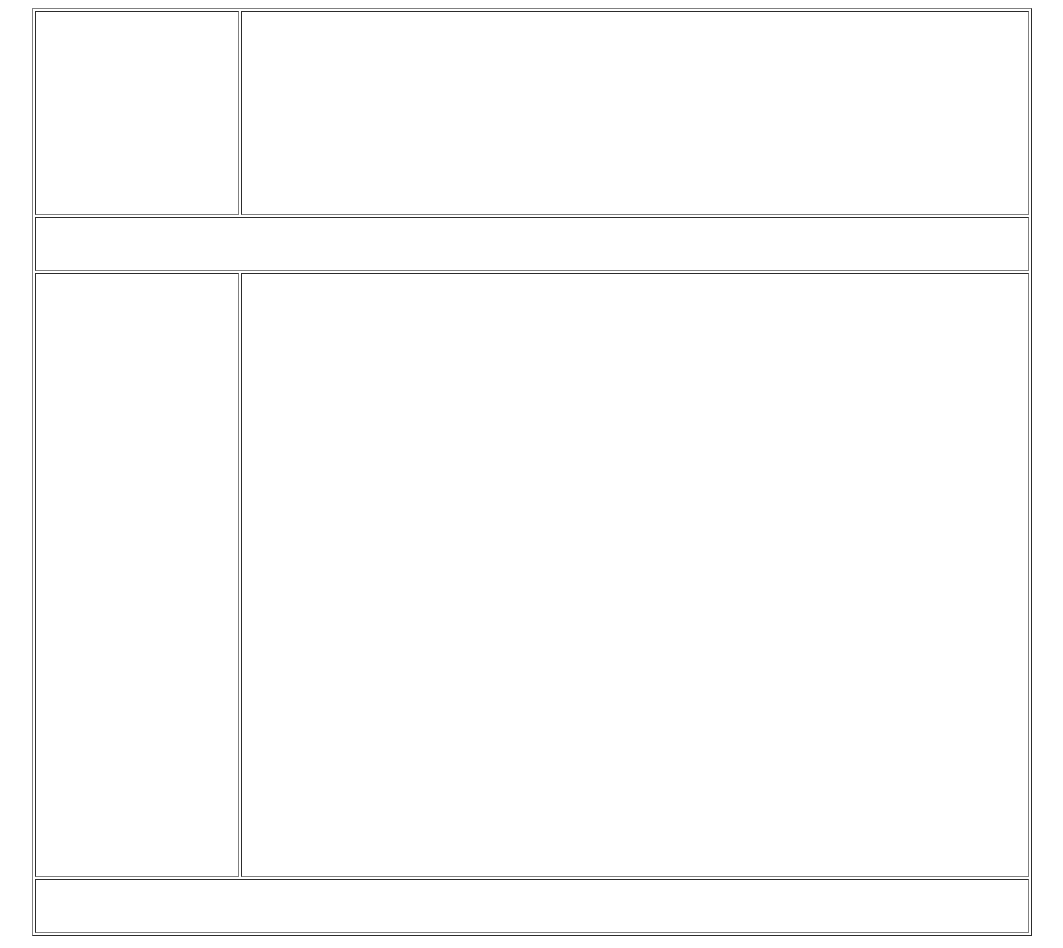
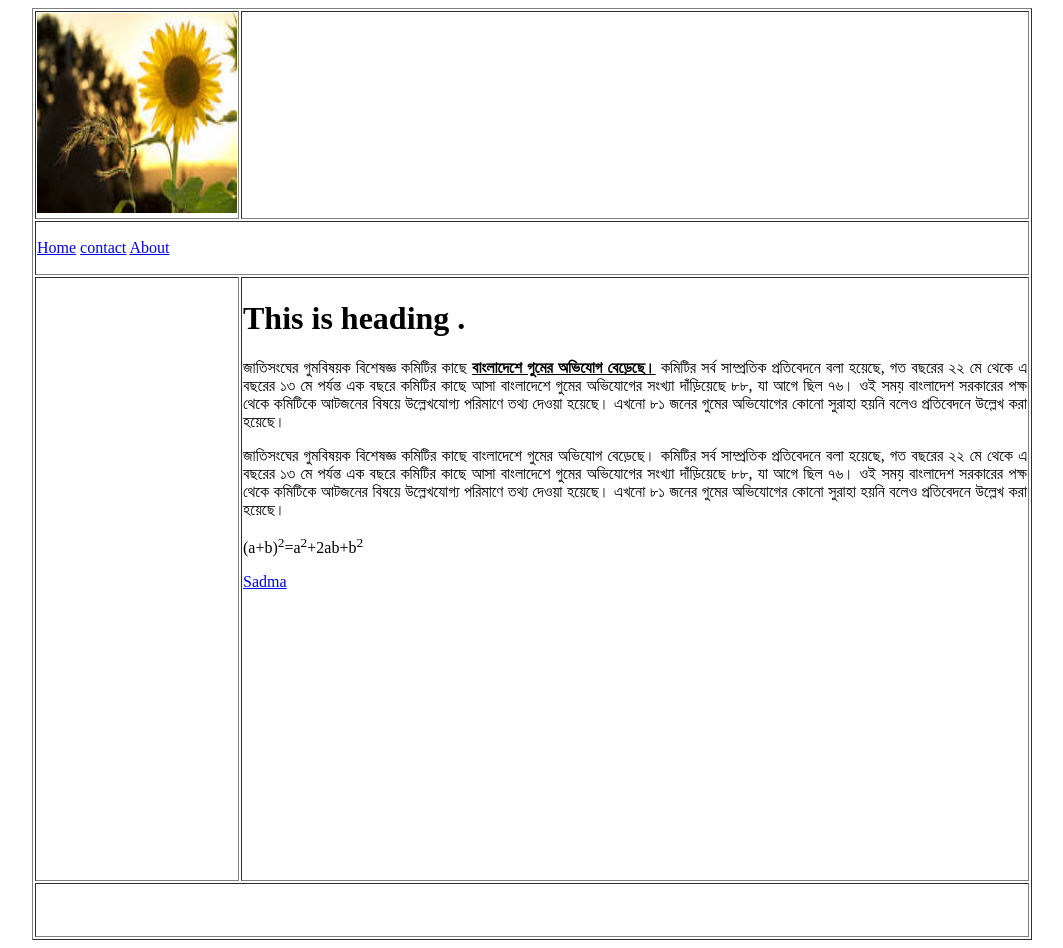
Before and after one commit to fahadhosen/Fahad, a plain HTML site: page index.html in a window 1280 px wide. Shown: the whole page, without its empty margins (108-1171 px from the left). Drawn offline with Linux system fonts and the light colour scheme.

Commit message:
new partice index.html,about.html,contact.html

```diff
--- a/index.html
+++ b/index.html
@@ -9,15 +9,33 @@
 <body>
     <table border="1" width="1000" align="center">
         <tr>
-            <td height="200"width="200"></td>
+            <td height="200"width="200">
+                <img src="images/images.jpg" height="200" width="200" alt=""/>
+            </td>
             <td ></td>
         </tr>
         <tr>
-            <td height="50" colspan="2"></td>
+            <td height="50" colspan="2">
+                <a href="index.html">Home</a>
+                <a href="contact.html">contact</a>
+                <a href="about.html">About</a>
+            </td>
         </tr>
         <tr>
             <td height="600"></td>
-           <td></td>
+            <td valign="top">
+                <h1>This is heading .</h1>
+                <p align="justify">জাতিসংঘের গুমবিষয়ক বিশেষজ্ঞ কমিটির কাছে <strong><u>বাংলাদেশে গুমের অভিযোগ বেড়েছে।</u></strong> কমিটির সর্ব সাম্প্রতিক প্রতিবেদনে বলা হয়েছে, গত বছরের ২২ মে থেকে এ বছরের ১৩ মে পর্যন্ত এক বছরে কমিটির কাছে আসা বাংলাদেশে গুমের অভিযোগের সংখ্যা দাঁড়িয়েছে ৮৮, যা আগে ছিল ৭৬।
+
+                 ওই সময় বাংলাদেশ সরকারের পক্ষ থেকে কমিটিকে আটজনের বিষয়ে উল্লেখযোগ্য পরিমাণে তথ্য দেওয়া হয়েছে। এখনো ৮১ জনের গুমের অভিযোগের কোনো সুরাহা হয়নি বলেও প্রতিবেদনে উল্লেখ করা হয়েছে।</p>
+               <p align="justify">জাতিসংঘের গুমবিষয়ক বিশেষজ্ঞ কমিটির কাছে বাংলাদেশে গুমের অভিযোগ বেড়েছে। কমিটির সর্ব সাম্প্রতিক প্রতিবেদনে বলা হয়েছে, গত বছরের ২২ মে থেকে এ বছরের ১৩ মে পর্যন্ত এক বছরে কমিটির কাছে আসা বাংলাদেশে গুমের অভিযোগের সংখ্যা দাঁড়িয়েছে ৮৮, যা আগে ছিল ৭৬।
+
+                 ওই সময় বাংলাদেশ সরকারের পক্ষ থেকে কমিটিকে আটজনের বিষয়ে উল্লেখযোগ্য পরিমাণে তথ্য দেওয়া হয়েছে। এখনো ৮১ জনের গুমের অভিযোগের কোনো সুরাহা হয়নি বলেও প্রতিবেদনে উল্লেখ করা হয়েছে।</p>
+                 <p>(a+b)<sup>2</sup>=a<sup>2</sup>+2ab+b<sup>2</sup></p>
+
+                 <a href="https://sadmafashion.com/" target="_blank">Sadma</a>
+
+            </td>
 
 
         </tr>
```
Also changed, not shown: about.html (added, +39 -0 lines), contact.html (added, +39 -0 lines), images/images.jpg (added).
